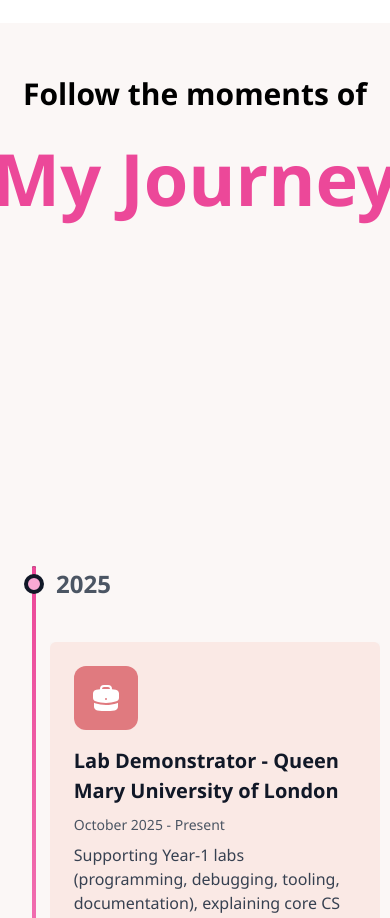
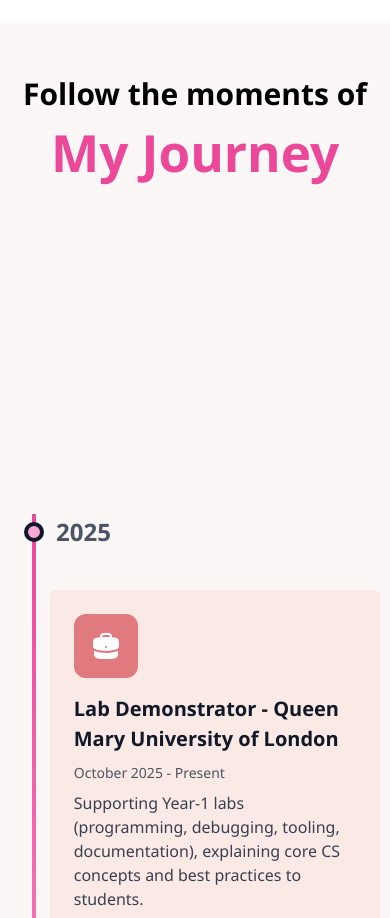
Before and after one commit to MohammadMahdi10/Mohammad-Portfolio-Website, a React (Vite) app: page / in a window 390 px wide. Shown: the part 1720-2638 px from the top of the page. Built offline with nearby package versions, Linux system fonts and the light colour scheme.

Commit message:
made type writer responsive

```diff
--- a/src/components/DynamicChanges/TypeWriter/TypeWriter.css
+++ b/src/components/DynamicChanges/TypeWriter/TypeWriter.css
@@ -10,13 +10,35 @@
 
 .typewriter-main {
   color: #ec4899;
-  font-size: 4.5rem;
+  font-size: clamp(2.5rem, 8vw, 4.5rem);
+  line-height: 1.1;
   display: block;
   margin-top: 0.5rem;
+  word-break: keep-all;
 }
 
 .dark .typewriter-main {
   color: #60a5fa;
+}
+
+@media (max-width: 768px) {
+  .typewriter-main {
+    font-size: clamp(2.25rem, 10vw, 4.5rem);
+  }
+
+  .typewriter-cursor {
+    border-right-width: 3px;
+  }
+}
+
+@media (max-width: 480px) {
+  .typewriter-main {
+    font-size: 3.2rem;
+  }
+
+  .typewriter-cursor {
+    border-right-width: 2px;
+  }
 }
 
 @keyframes blink {
```
